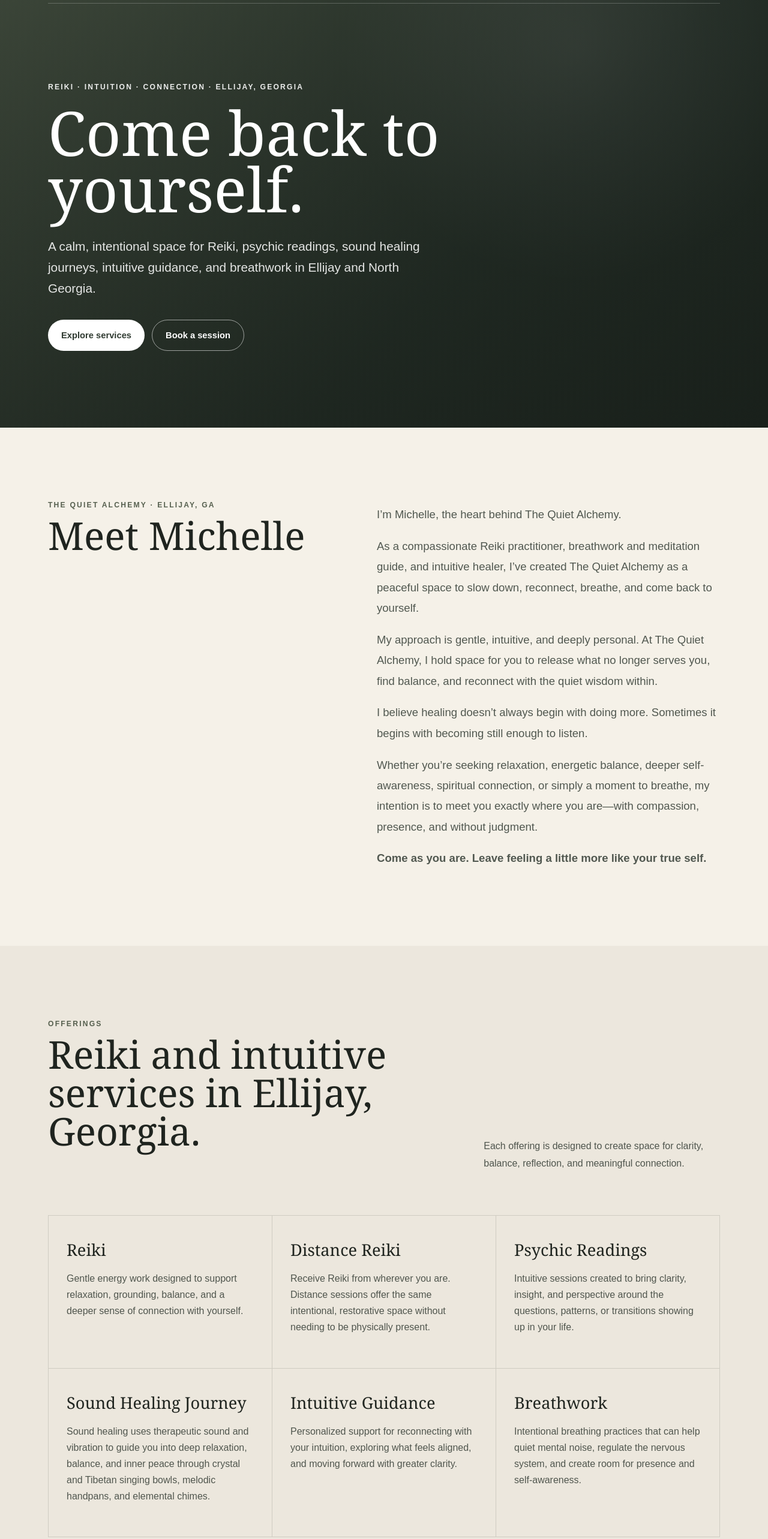
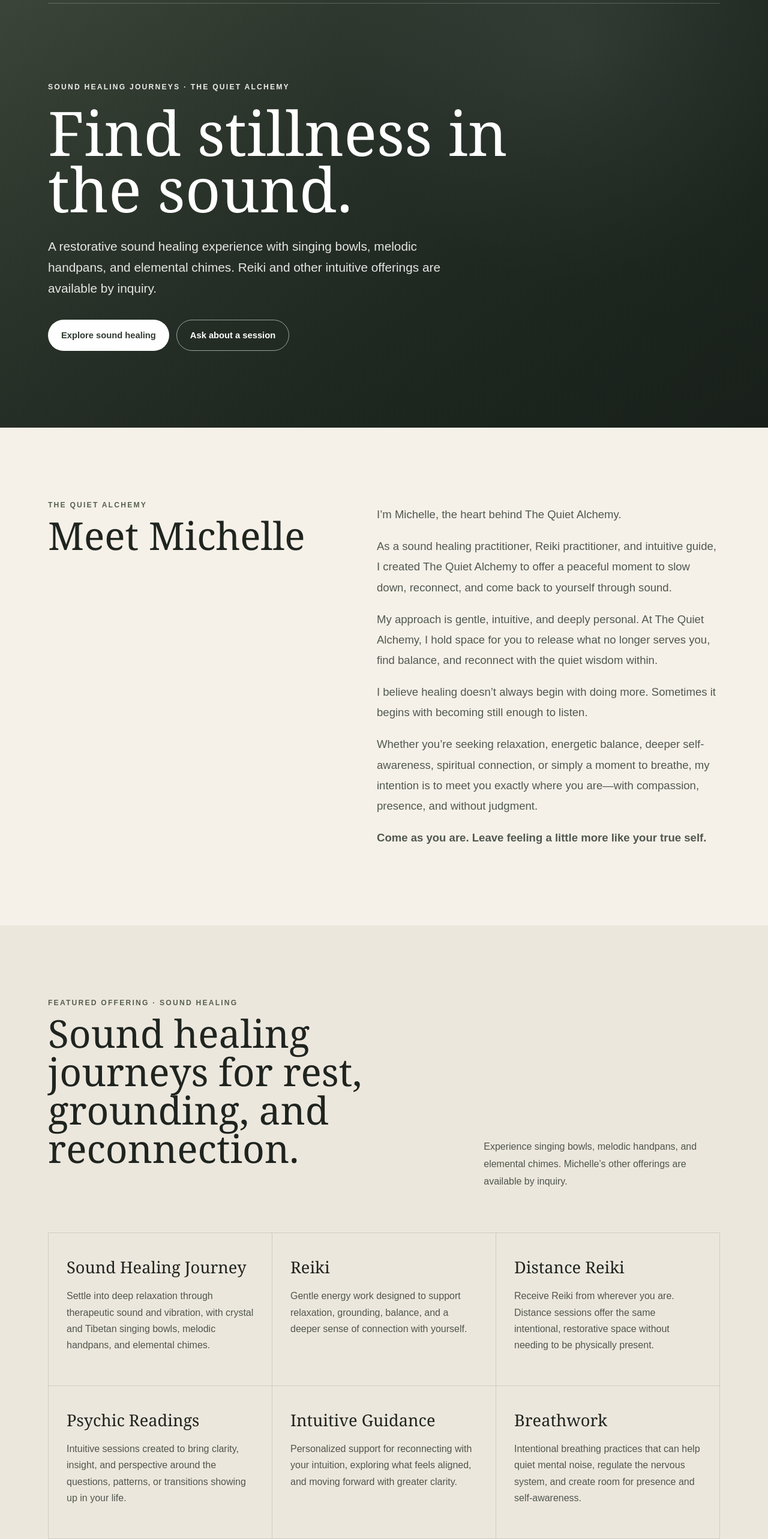
Before and after one commit to tommygreer1/quiet-alchemy-reiki-wellness, a Next.js app: page / in a window 1280 px wide. Shown: the part 80-2646 px from the top of the page at 60% size. Built offline with nearby package versions, Linux system fonts and the light colour scheme.

Commit message:
Refocus site on sound healing

```diff
--- a/app/page.js
+++ b/app/page.js
@@ -1,4 +1,8 @@
 const services = [
+  {
+    title: "Sound Healing Journey",
+    text: "Settle into deep relaxation through therapeutic sound and vibration, with crystal and Tibetan singing bowls, melodic handpans, and elemental chimes."
+  },
   {
     title: "Reiki",
     text: "Gentle energy work designed to support relaxation, grounding, balance, and a deeper sense of connection with yourself."
@@ -10,10 +14,6 @@ const services = [
   {
     title: "Psychic Readings",
     text: "Intuitive sessions created to bring clarity, insight, and perspective around the questions, patterns, or transitions showing up in your life."
-  },
-  {
-    title: "Sound Healing Journey",
-    text: "Sound healing uses therapeutic sound and vibration to guide you into deep relaxation, balance, and inner peace through crystal and Tibetan singing bowls, melodic handpans, and elemental chimes."
   },
   {
     title: "Intuitive Guidance",
@@ -39,30 +39,30 @@ export default function Home() {
         </nav>
 
         <div id="top" className="heroInner shell">
-          <p className="eyebrow">Reiki · Intuition · Connection · Ellijay, Georgia</p>
-          <h1>Come back to yourself.</h1>
+          <p className="eyebrow">Sound Healing Journeys · The Quiet Alchemy</p>
+          <h1>Find stillness in the sound.</h1>
           <p className="heroCopy">
-            A calm, intentional space for Reiki, psychic readings, sound healing
-            journeys, intuitive guidance, and breathwork in Ellijay and North Georgia.
+            A restorative sound healing experience with singing bowls, melodic handpans,
+            and elemental chimes. Reiki and other intuitive offerings are available by inquiry.
           </p>
           <div className="heroActions">
-            <a className="button primary" href="#services">Explore services</a>
-            <a className="button ghost" href="#contact">Book a session</a>
+            <a className="button primary" href="#services">Explore sound healing</a>
+            <a className="button ghost" href="#contact">Ask about a session</a>
           </div>
         </div>
       </section>
 
       <section id="about" className="section shell aboutGrid">
         <div>
-          <p className="eyebrow dark">The Quiet Alchemy · Ellijay, GA</p>
+          <p className="eyebrow dark">The Quiet Alchemy</p>
           <h2>Meet Michelle</h2>
         </div>
         <div className="bodyCopy">
           <p>I’m Michelle, the heart behind The Quiet Alchemy.</p>
           <p>
-            As a compassionate Reiki practitioner, breathwork and meditation guide,
-            and intuitive healer, I’ve created The Quiet Alchemy as a peaceful space
-            to slow down, reconnect, breathe, and come back to yourself.
+            As a sound healing practitioner, Reiki practitioner, and intuitive guide,
+            I created The Quiet Alchemy to offer a peaceful moment to slow down,
+            reconnect, and come back to yourself through sound.
           </p>
           <p>
             My approach is gentle, intuitive, and deeply personal. At The Quiet Alchemy,
@@ -84,18 +84,21 @@ export default function Home() {
 
       <section id="services" className="section servicesSection">
         <div className="shell">
-          <p className="eyebrow dark">Offerings</p>
+          <p className="eyebrow dark">Featured offering · Sound healing</p>
           <div className="sectionHeading">
-            <h2>Reiki and intuitive services in Ellijay, Georgia.</h2>
+            <h2>Sound healing journeys for rest, grounding, and reconnection.</h2>
             <p>
-              Each offering is designed to create space for clarity, balance,
-              reflection, and meaningful connection.
+              Experience singing bowls, melodic handpans, and elemental chimes.
+              Michelle’s other offerings are available by inquiry.
             </p>
           </div>
 
           <div className="serviceGrid">
             {services.map((service) => (
-              <article className="serviceCard" key={service.title}>
+              <article
+                className={`serviceCard ${service.title === "Sound Healing Journey" ? "featuredService" : ""}`}
+                key={service.title}
+              >
                 <h3>{service.title}</h3>
                 <p>{service.text}</p>
               </article>
@@ -119,9 +122,8 @@ export default function Home() {
           </div>
           <div>
             <p>
-              Have a question or ready to schedule a Reiki, psychic reading,
-              sound healing journey, or breathwork session in Ellijay or North Georgia?
-              Reach out directly and Michelle will help you choose the session that feels right for you.
+              Interested in a sound healing journey? Reach out to ask about availability
+              or to learn which session may feel right for you. Other offerings are available by inquiry.
             </p>
             <div className="contactActions">
               <a className="button light" href="sms:+18155707804">Text Michelle</a>
@@ -146,7 +148,7 @@ export default function Home() {
 
       <footer className="footer shell">
         <p>© {new Date().getFullYear()} The Quiet Alchemy</p>
-        <p>Reiki · Psychic Readings · Sound Healing · Ellijay & North Georgia</p>
+        <p>Sound Healing Journeys · The Quiet Alchemy</p>
       </footer>
     </main>
   );
```
